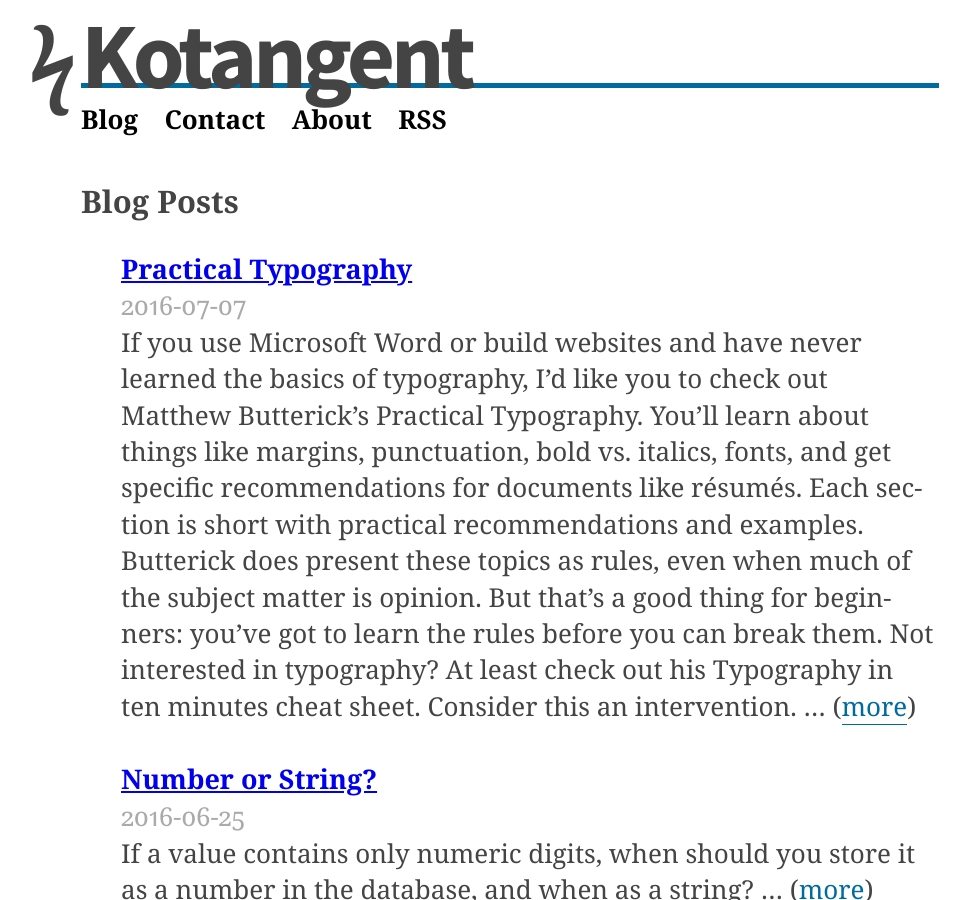
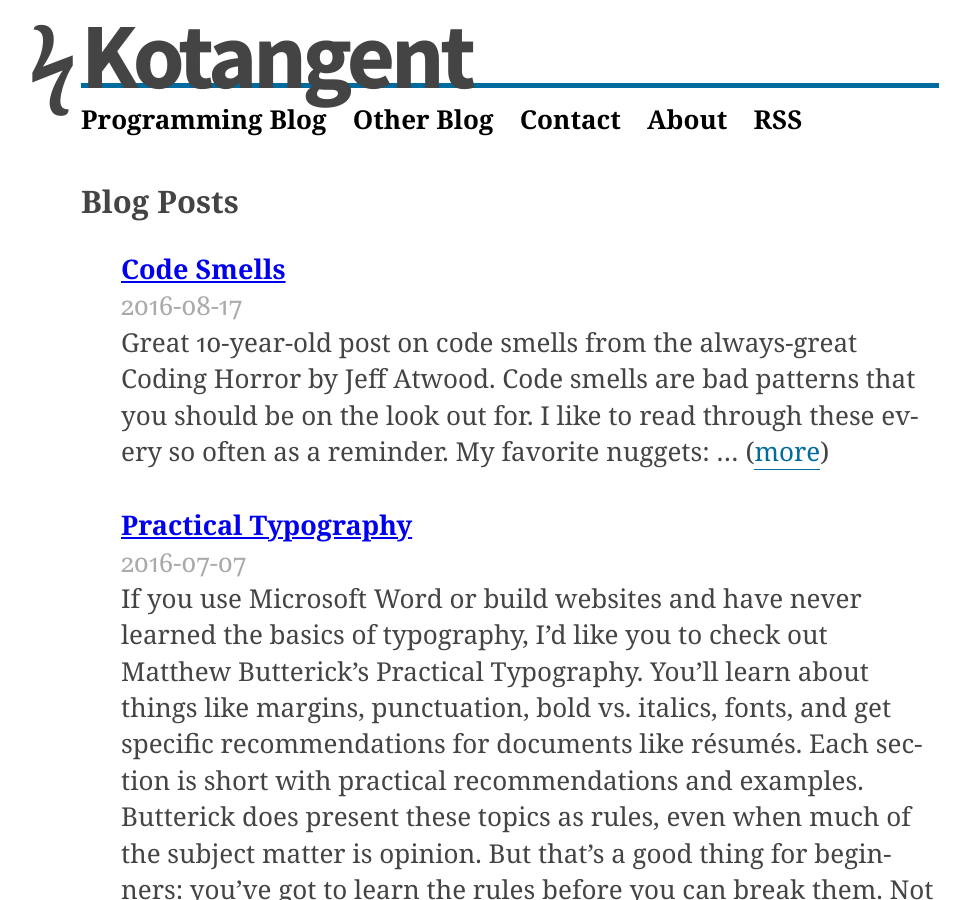
Before and after one commit to briankoser/kotangent-jekyll, a Jekyll site: the page built from blog/index.html, in a window 1280 px wide and 900 px high. Shown: the whole window, without its empty margins (130-1100 px from the left). Built offline with Jekyll 4.4.1, drawn with Linux system fonts in a browser that asks for light colours; some web fonts are replaced; some of the changed text lies outside the part shown.

Commit message:
Blog post

```diff
--- a/_layouts/default.html
+++ b/_layouts/default.html
@@ -38,26 +38,6 @@
     <link rel="stylesheet" href="/css/normalize.css">
     <link rel="stylesheet" href="/css/main.4.css">
 
-    <link href='https://fonts.googleapis.com/css?family=Open+Sans&text=¶' rel='stylesheet' type='text/css'>
-    <link href='https://fonts.googleapis.com/css?family=Roboto&text=¶' rel='stylesheet' type='text/css'>
-    <link href='https://fonts.googleapis.com/css?family=Lato&text=¶' rel='stylesheet' type='text/css'>
-    <link href='https://fonts.googleapis.com/css?family=Oswald&text=¶' rel='stylesheet' type='text/css'>
-    <link href='https://fonts.googleapis.com/css?family=Lora&text=¶' rel='stylesheet' type='text/css'>
-    <link href='https://fonts.googleapis.com/css?family=Montserrat&text=¶' rel='stylesheet' type='text/css'>
-    <link href='https://fonts.googleapis.com/css?family=PT+Sans&text=¶' rel='stylesheet' type='text/css'>
-    <link href='https://fonts.googleapis.com/css?family=Raleway&text=¶' rel='stylesheet' type='text/css'>
-    <link href='https://fonts.googleapis.com/css?family=Ubuntu&text=¶' rel='stylesheet' type='text/css'>
-    <link href='https://fonts.googleapis.com/css?family=Merriweather&text=¶' rel='stylesheet' type='text/css'>
-    <link href='https://fonts.googleapis.com/css?family=PT+Serif&text=¶' rel='stylesheet' type='text/css'>
-    <link href='https://fonts.googleapis.com/css?family=Bitter&text=¶' rel='stylesheet' type='text/css'>
-    <link href='https://fonts.googleapis.com/css?family=Poiret+One&text=¶' rel='stylesheet' type='text/css'>
-    <link href='https://fonts.googleapis.com/css?family=Oxygen&text=¶' rel='stylesheet' type='text/css'>
-    <link href='https://fonts.googleapis.com/css?family=Alegreya&text=¶' rel='stylesheet' type='text/css'>
-    <link href='https://fonts.googleapis.com/css?family=Alfa+Slab+One&text=¶' rel='stylesheet' type='text/css'>
-    <link href='https://fonts.googleapis.com/css?family=Alice&text=¶' rel='stylesheet' type='text/css'>
-    <link href='https://fonts.googleapis.com/css?family=Alex+Brush&text=¶' rel='stylesheet' type='text/css'>
-    <link href='https://fonts.googleapis.com/css?family=Varela+Round&text=¶' rel='stylesheet' type='text/css'>
-
     <script src="/javascript/jquery-2.1.0.min.js"></script>
     <script src="/javascript/hyphenate.js"></script>
     <!-- <script src="http://www.blueletterbible.org/scripts/blbToolTip/BLB_ScriptTagger-min.js"></script> -->
@@ -86,8 +66,11 @@
                 <li>
                     <a href="/blog/">
                         <object type="image/svg+xml" data="/images/icomoon/pen.svg" class="icon"></object>
-                        Blog
+                        Programming Blog
                     </a>
+                </li>
+                <li>
+                    <a href="http://koser.us/journal/">Other Blog</a>
                 </li>
                 <li>
                     <a href="/contact/">
--- /dev/null
+++ b/_posts/2016-08-17-code-smells.md
@@ -0,0 +1,11 @@
+---
+layout: post
+title: "Code Smells"
+tags: recommendation software
+---
+Great 10-year-old post on [code smells](https://blog.codinghorror.com/code-smells/) from the always-great Coding Horror by Jeff Atwood. Code smells are bad patterns that you should be on the look out for. I like to read through these every so often as a reminder. My favorite nuggets:
+
+- Write code for people, not machines.
+- Stamp out duplication whenever possible.
+- Delete unused code (if you need it again, get it out of source control)
+- If a change in one class requires cascading changes in several related classes, consider refactoring so that the changes are limited to a single class.
```
Also changed, not shown: _posts/2015-10-15-punctuation.md (deleted, +0 -23 lines), 1 other file.
